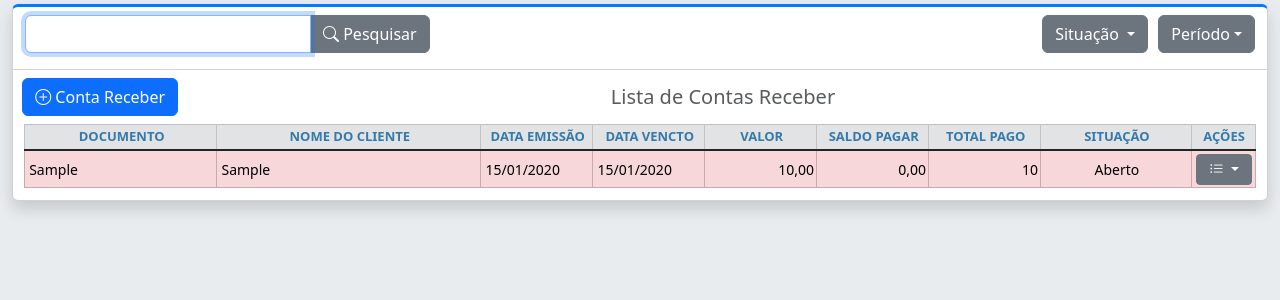
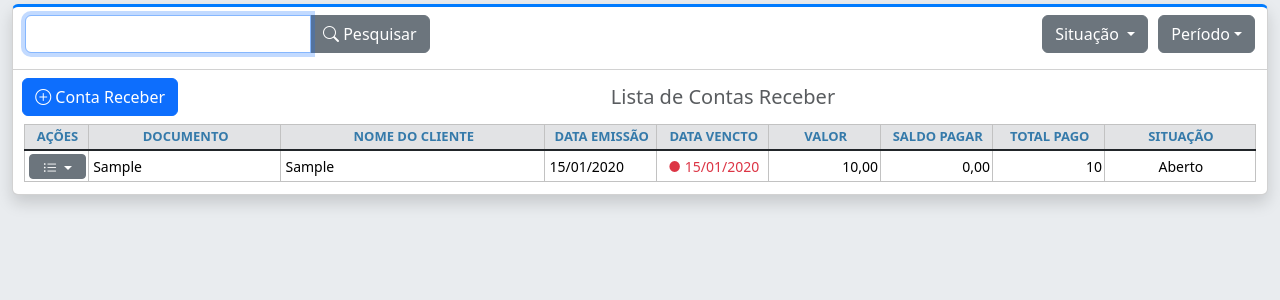
Before and after one commit to jvsjanilson/MeuFinanceiro, a Django app: page /contarecebers/ in a window 1280 px wide. Shown: the part 65-365 px from the top of the page. Run offline with Django 4.2, Linux system fonts and the light colour scheme; a user stored in the database is signed in; tables that the repository leaves empty hold one stand-in row (values such as "Sample post").

Commit message:
feat: show titulo vencidos

```diff
--- a/financeiro/templates/financeiro/contareceber/list.html
+++ b/financeiro/templates/financeiro/contareceber/list.html
@@ -51,6 +51,7 @@
 
                         <thead class="table-secondary ">
                             <tr>
+                                <th class="text-center" style="width: 4rem">Ações</th>
                                 <th>Documento</th>
                                 <th>Nome do Cliente</th>
                                 <th style="width: 7rem">Data Emissão</th>
@@ -59,24 +60,14 @@
                                 <th style="width: 7rem" class="text-end">Saldo Pagar</th>
                                 <th style="width: 7rem" class="text-end">Total Pago</th>
                                 <th class="text-center">Situação</th>
-                                <th class="text-center" style="width: 4rem">Ações</th>
                             </tr>
                         </thead>
                         <tbody class="table-group-divider">
                             {% for m in object_list %}
-                                <tr class="{% if m.vencido == True %}table-danger{% endif %} ">
-                                    <td>{{ m.documento }}</td>
-                                    <td>{{ m.contato }}</td>
-                                    <td >{{ m.data_emissao }}</td>
-                                    <td>{{ m.data_vencimento }}</td>
-                                    <td class="text-end">{{ m.valor_titulo }}</td>
-                                    <td class="text-end">{{ m.saldo_pagar }}</td>
-                                    <td class="text-end">{{ m.total_pago }}</td>
-                                    <td class="text-center">{{ m.get_situacao_display }}</td>
-                                    <td class="text-center ">
-
+                                    <tr >
+                                        <td class="text-center ">
                                         <div class="btn-group d-grid">
-                                            <button class="btn btn-secondary btn-sm dropdown-toggle" type="button" data-bs-toggle="dropdown" aria-expanded="false">
+                                            <button  class="btn btn-secondary btn-sm dropdown-toggle option-button" type="button" data-bs-toggle="dropdown" aria-expanded="false">
                                                 <i class="bi bi-list-ul"></i>
                                             </button>
                                             <ul class="dropdown-menu">
@@ -96,10 +87,16 @@
                                                 {%endif%}
                                             </ul>
                                         </div>
+                                    </td>
+                                    <td>{{ m.documento }}</td>
+                                    <td>{{ m.contato }}</td>
+                                    <td >{{ m.data_emissao }}</td>
+                                    <td class="text-center {% if m.vencido == True %}text-danger{% endif %} ">{% if m.vencido == True %}<span class="text-danger">●</span>{% endif %} {{ m.data_vencimento }}</td>
+                                    <td class="text-end">{{ m.valor_titulo }}</td>
+                                    <td class="text-end">{{ m.saldo_pagar }}</td>
+                                    <td class="text-end">{{ m.total_pago }}</td>
+                                    <td class="text-center {% if m.situacao != 1 %} text-primary {%endif%} ">{{ m.get_situacao_display }}</td>
 
-
-
-                                    </td>
                                 </tr>
                             {% empty %}
                             <tr>
```
